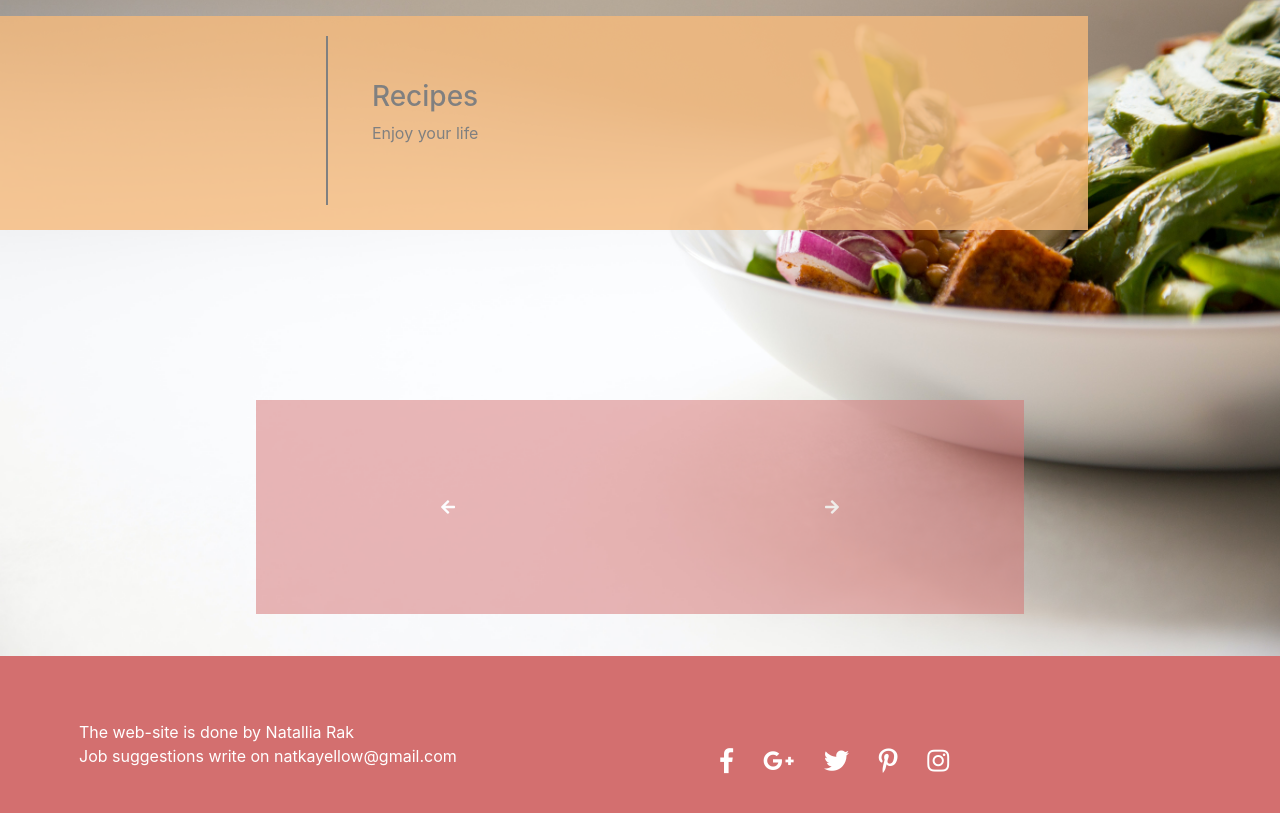
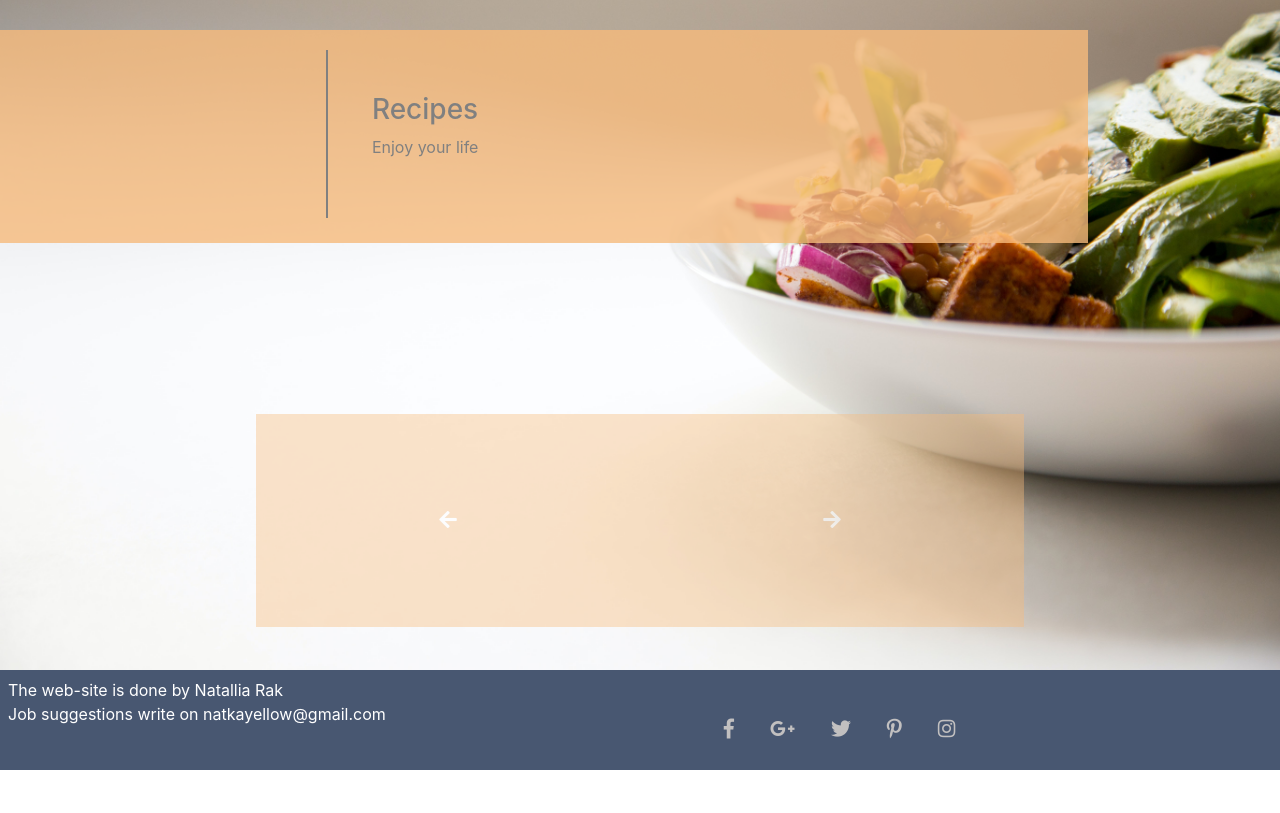
Before and after one commit to hopenvy/all-about-cooking-react-app, a React (Create React App) app in the folder client/: page / in a window 1280 px wide. Shown: the part 461-1274 px from the top of the page. After the commit the page ends 1231 px from the top, so only its background shows below. Built offline with nearby package versions, Linux system fonts and the light colour scheme.

Commit message:
edditing the style

```diff
--- /dev/null
+++ b/client/public/styles/navigation.css
@@ -0,0 +1,48 @@
+header,
+.footer {
+    background-color: #485771;
+    width: 100%;
+    overflow: hidden;
+    color: white;
+}
+
+.social li{
+    display: inline;
+    padding-left: 5%!important;
+}
+
+a {
+    color: rgb(194, 192, 192)!important;
+    font-size: 20px;
+}
+
+.header {
+    width: 100%!important;
+    margin-left: 5%!important;
+}
+
+.header h1 {
+    font-size: 25px;
+    padding-top: 5%;
+}
+
+.social {
+    padding-top: 5%;
+    font-size: 25px!important;
+}
+
+.social a:hover{
+    text-decoration: none;
+    color:#e46c3d!important;
+ }
+
+ li{
+    color: white;
+}
+
+.footer {
+    padding: 0.5em;
+    width: 100%;
+    left: 0;
+    bottom: 0;
+}
--- a/client/public/styles/style.css
+++ b/client/public/styles/style.css
@@ -1,37 +1,9 @@
+@import "navigation.css";
+
 body{
   color: gray!important;
 }
-.social li{
-  display: inline;
-  padding-left: 5%!important;
-}
 
-a {
-  color: gray!important;
-  font-size: 16px;
-}
-
-.header {
-  width: 90%!important;
-margin-left: 5%!important;
-}
-
-.header h1 {
-  font-size: 25px;
-    padding-top: 5%;
-}
-
-.social {
-  padding-top: 5%;
-}
-
-.social a:hover{
-  color:#e46c3d!important;
-}
-
-.social i{
-  font-size: 25px!important;
-}
 
 .carousel-inner img {
   width: 100%;
@@ -76,7 +48,7 @@ margin-left: 5%!important;
   }
 
 .main a {
-  background-color: #D36F6F!important;
+  background-color: rgba(247, 187, 124, 0.8)!important;
   width: 30%;
   height: 25%;
 }
@@ -113,7 +85,7 @@ img {
 
 .photo{
   display: inline-block;
-position: relative;
+  position: relative;
 }
 
 .third button{
@@ -125,25 +97,6 @@ position: relative;
   margin-left: 0!important;
 }
 
-.footer {
-  background-color: #D36F6F;
-
-
-}
-
-.text_footer{
-  padding: 5%;
-  color: white;
-}
-
-.footer .row  {
-  margin-right: 0!important;
- margin-left: 0!important;
-}
-
-.footer a{
-  color: white!important;
-}
 
 @media (max-width: 599px) and (min-width: 0px) {
 
```
